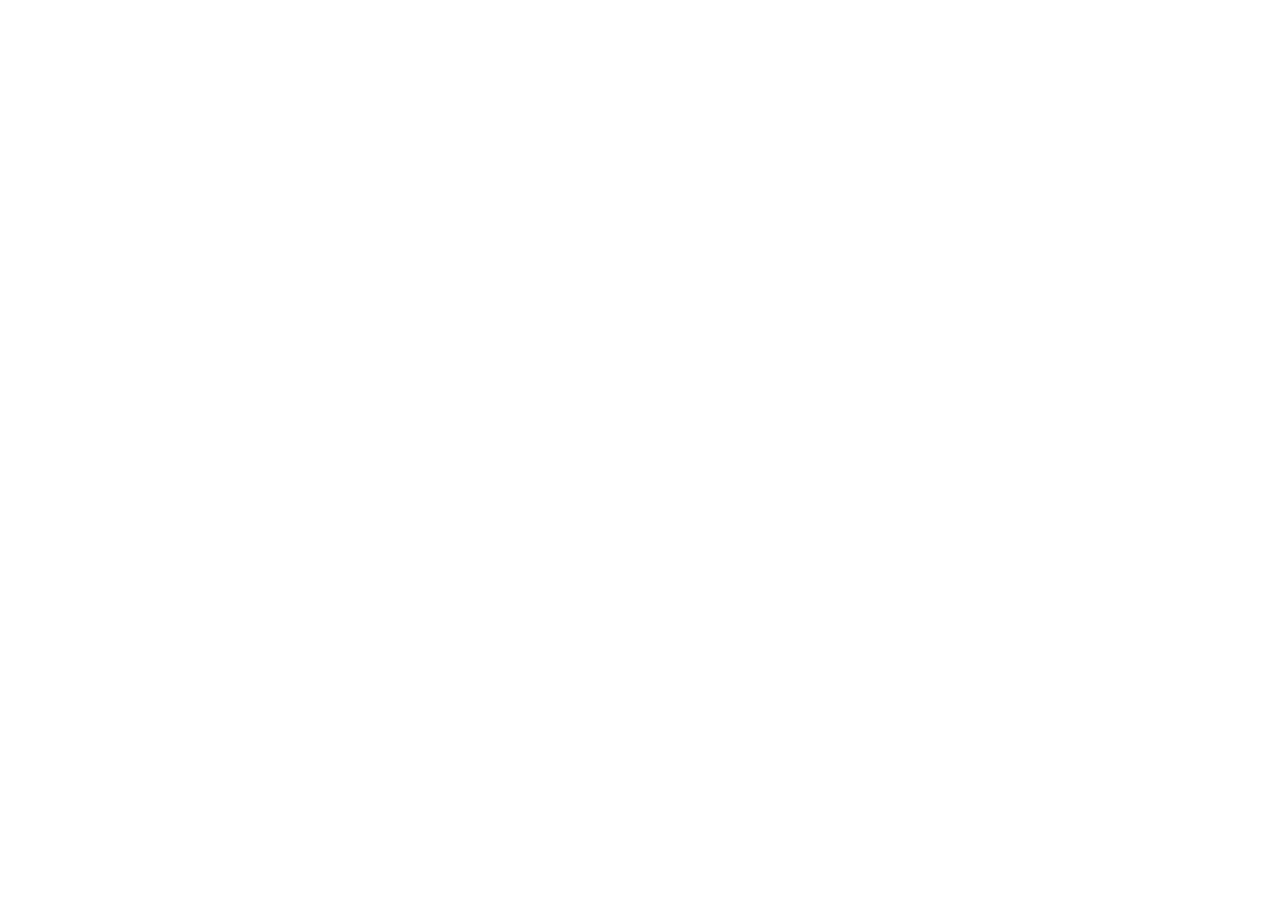
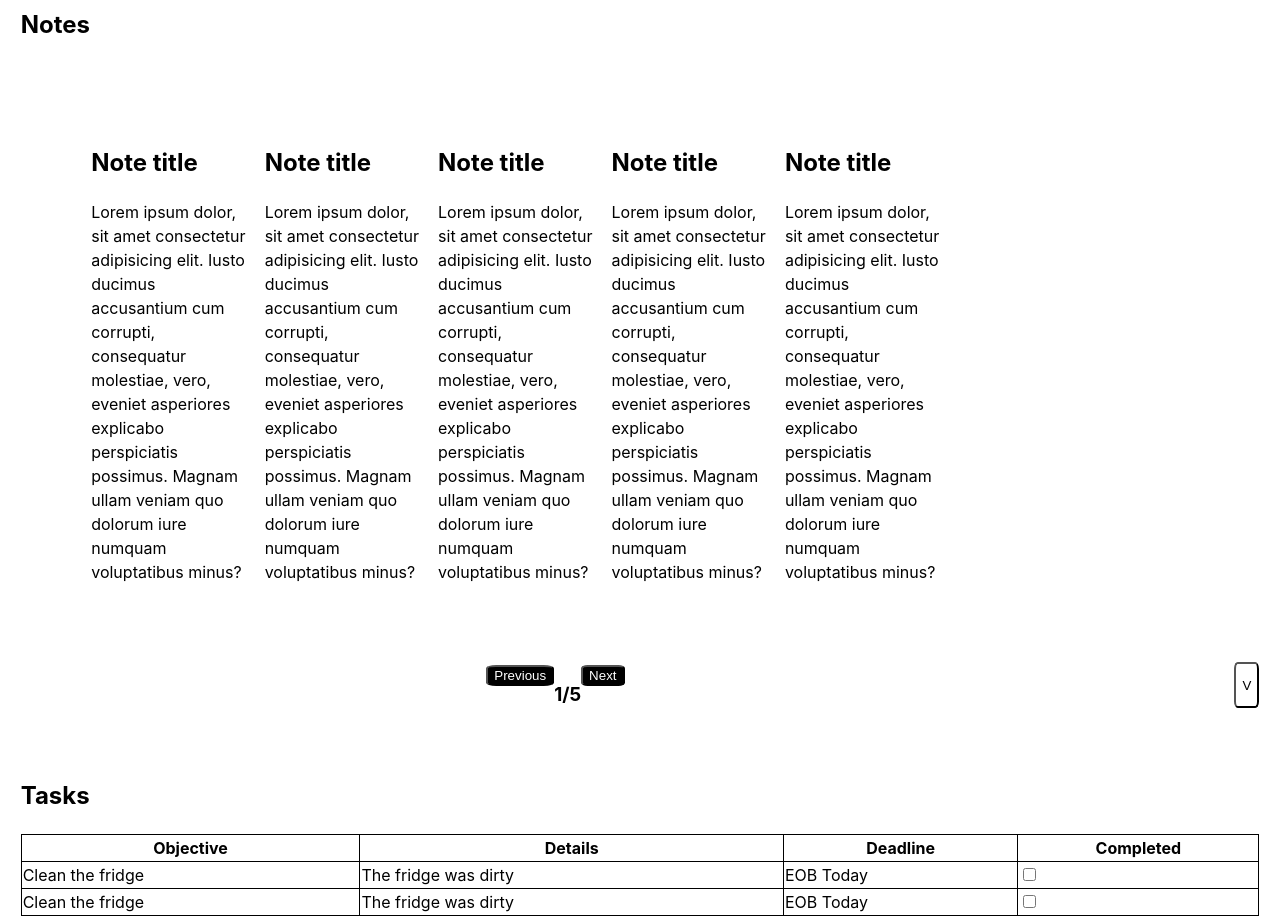
Before and after one commit to kalundaah/Sidenotes, a React (Vite) app in the folder client/: page / in a window 1280 px wide. Shown: the part 140-1064 px from the top of the page. Before the commit the page ends 800 px from the top, so only its background shows below. Built offline with nearby package versions, Linux system fonts and the light colour scheme.

Commit message:
content area added

```diff
--- a/client/src/App.css
+++ b/client/src/App.css
@@ -7,6 +7,7 @@
   display: flex;
   justify-content: space-around;
   border-bottom: 1px solid black;
+  margin-bottom: 5%;
 }
 .leftnavside{
   width: 50%;
@@ -15,14 +16,69 @@
   width: 50%;
   display: flex;
   justify-content: space-between;
-  padding:10px;
+  padding:2% 0;
 }
 nav ul{
   list-style: none;
 }
 nav a{
-  padding:0 5%;
+
   color:inherit;
   text-decoration:none;
   outline: none;
 }
+.notesdiv{
+  padding:5%;
+  width:70%;
+  height:50%;
+  overflow: visible;
+  display: flex;
+  justify-content: space-evenly;
+}
+.notes{
+  width:20%;
+  height:1%;
+  padding: 0 1%;
+  overflow: hidden;
+  scrollbar-arrow-color: black;
+}
+.sliderdiv {
+  display: flex;
+  justify-content: space-between;
+  margin-bottom: 2%;
+}
+.space{
+  background-color: inherit;
+  color: transparent;
+}
+.actualslider{
+  display: flex;
+  justify-content: space-between;
+  padding-right: 30%;
+  height: 100%;
+  width: fit-content;
+
+}
+
+button{
+  background-color: black;
+  color: white;
+  border-radius:15%;
+}
+.to_taskdiv{
+  padding-left:0 10px;
+}
+.to_taskbutton{
+  height: 50%;
+  width:100%;
+  background-color: white;
+  color: black;
+}
+table{
+  width: 100%;
+  border-collapse: collapse;
+}
+
+th,td{
+  border: 1px solid black;
+}
--- a/client/src/App.jsx
+++ b/client/src/App.jsx
@@ -1,12 +1,14 @@
 import React from 'react'
 import { useState } from 'react'
 import Navigationpane from './components/nav'
+import Content from './components/content'
 import './App.css'
 
 function App() {
   return(
     <div>
       <Navigationpane/>
+      <Content/>
     </div>
   )
 
--- /dev/null
+++ b/client/src/components/content.jsx
@@ -0,0 +1,80 @@
+import React from 'react'
+import "./slider.js"
+function Content() {
+  return (
+    <div className='contentarea'>
+        <h2>Notes</h2>
+        <div className="notesdiv">
+            <div className="notes">
+                <h2>Note title</h2>
+                <p>Lorem ipsum dolor, sit amet consectetur adipisicing elit. Iusto ducimus accusantium cum corrupti, consequatur molestiae, vero, eveniet asperiores explicabo perspiciatis possimus. Magnam ullam veniam quo dolorum iure numquam voluptatibus minus?</p>
+            </div>
+
+            <div className="notes">
+                <h2>Note title</h2>
+                <p>Lorem ipsum dolor, sit amet consectetur adipisicing elit. Iusto ducimus accusantium cum corrupti, consequatur molestiae, vero, eveniet asperiores explicabo perspiciatis possimus. Magnam ullam veniam quo dolorum iure numquam voluptatibus minus?</p>
+            </div>
+
+            <div className="notes">
+                <h2>Note title</h2>
+                <p>Lorem ipsum dolor, sit amet consectetur adipisicing elit. Iusto ducimus accusantium cum corrupti, consequatur molestiae, vero, eveniet asperiores explicabo perspiciatis possimus. Magnam ullam veniam quo dolorum iure numquam voluptatibus minus?</p>
+            </div>
+
+            <div className="notes">
+                <h2>Note title</h2>
+                <p>Lorem ipsum dolor, sit amet consectetur adipisicing elit. Iusto ducimus accusantium cum corrupti, consequatur molestiae, vero, eveniet asperiores explicabo perspiciatis possimus. Magnam ullam veniam quo dolorum iure numquam voluptatibus minus?</p>
+            </div>
+
+            <div className="notes">
+                <h2>Note title</h2>
+                <p>Lorem ipsum dolor, sit amet consectetur adipisicing elit. Iusto ducimus accusantium cum corrupti, consequatur molestiae, vero, eveniet asperiores explicabo perspiciatis possimus. Magnam ullam veniam quo dolorum iure numquam voluptatibus minus?</p>
+            </div>
+        </div>
+        <div className="sliderdiv">
+            <div className="space"><h1>EMPTY SPACE</h1></div>
+            <div className="actualslider">
+                <div className="button"><button>Previous</button></div>
+                <div><h3 className='slidenumber'>1/5</h3></div>
+                <div className="button"><button>Next</button></div>
+            </div>
+            <div className="to_taskdiv">
+                <button className='to_taskbutton'>V</button>
+            </div>
+        </div>
+        <h2>Tasks</h2>
+        <div className="taskdiv">
+        <table>
+            <thead>
+                <tr>
+                    <th>Objective</th>
+                    <th>Details</th>
+                    <th>Deadline</th>
+                    <th>Completed</th>
+                </tr>
+            </thead>
+            <tbody>
+                <tr>
+                    <td>Clean the fridge</td>
+                    <td>The fridge was dirty</td>
+                    <td>EOB Today</td>
+                    <td><input type="checkbox"/></td>
+                </tr>
+                <tr>
+                    <td>Clean the fridge</td>
+                    <td>The fridge was dirty</td>
+                    <td>EOB Today</td>
+                    <td><input type="checkbox"/></td>
+                </tr>
+            </tbody>
+            <tfoot>
+
+            </tfoot>
+
+        </table>
+        </div>
+
+    </div>
+  )
+}
+
+export default Content
```
Also changed, not shown: client/src/components/slider.js (added).
